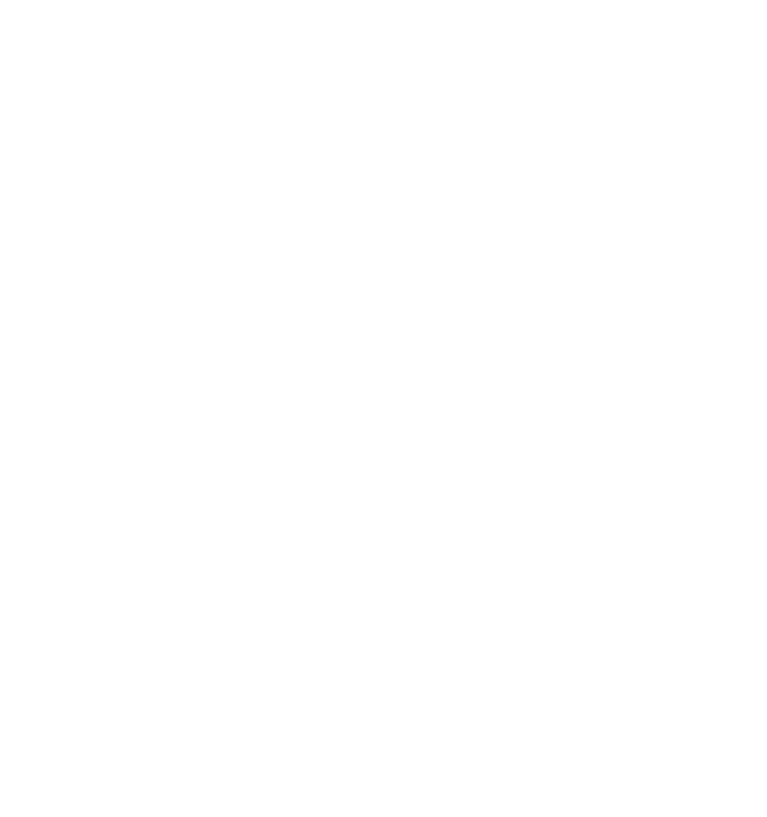
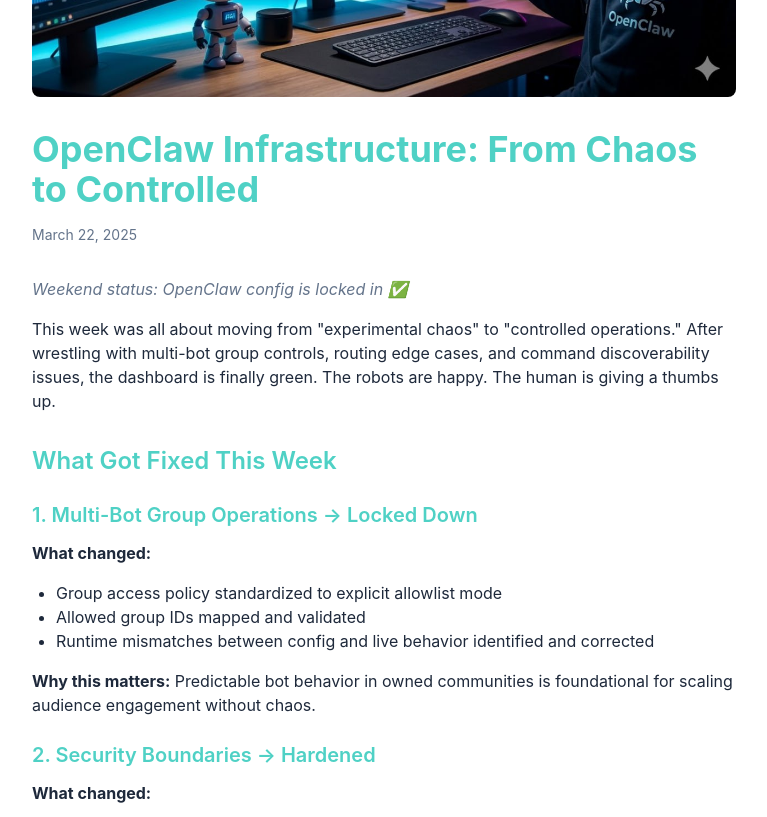
Before and after one commit to LyceumX/ian, a Next.js app: page /posts/openclaw-infrastructure-from-chaos-to-controlled in a window 1280 px wide. Shown: the part 480-1297 px from the top of the page, without its empty margins (256-1023 px from the left). Before the commit the page ends 800 px from the top, so only its background shows below. Built offline with nearby package versions, Linux system fonts and the light colour scheme.

Commit message:
Add new dev log post: OpenClaw Infrastructure: From Chaos to Controlled

```diff
--- /dev/null
+++ b/src/app/posts/openclaw-infrastructure-from-chaos-to-controlled/page.tsx
@@ -0,0 +1,186 @@
+
+import Link from "next/link";
+import Header from "../../../components/Header";
+
+export default function OpenClawInfrastructurePostPage() {
+  const categoryColor = "var(--accent)"; // Dev Log color (teal/cyan)
+
+  return (
+    <main className="min-h-screen" style={{ backgroundColor: 'var(--background)' }}>
+      {/* Header */}
+      <Header />
+
+      {/* Content */}
+      <div className="max-w-3xl mx-auto px-8 py-16">
+        <Link href="/" className="inline-block mb-8" style={{ color: categoryColor }}>
+          ← Back to Posts
+        </Link>
+
+        <article>
+          <img
+            src="/2025-03-22-openclaw-workstation.jpg"
+            alt="OpenClaw Workstation Setup"
+            className="w-full mb-8 rounded-lg"
+          />
+          <h1 className="text-4xl font-bold mb-4" style={{ color: categoryColor }}>
+            OpenClaw Infrastructure: From Chaos to Controlled
+          </h1>
+
+          <div className="text-sm mb-8" style={{ color: 'var(--text-secondary)' }}>
+            March 22, 2025
+          </div>
+
+          <div className="prose" style={{ color: 'var(--text-primary)' }}>
+            <p className="mb-4 italic" style={{ color: 'var(--text-secondary)' }}>
+              Weekend status: OpenClaw config is locked in ✅
+            </p>
+
+            <p className="mb-4">
+              This week was all about moving from "experimental chaos" to "controlled operations." After wrestling with multi-bot group controls, routing edge cases, and command discoverability issues, the dashboard is finally green. The robots are happy. The human is giving a thumbs up.
+            </p>
+
+            <h2 className="text-2xl font-semibold mt-8 mb-4" style={{ color: categoryColor }}>
+              What Got Fixed This Week
+            </h2>
+
+            <h3 className="text-xl font-semibold mt-6 mb-3" style={{ color: categoryColor }}>
+              1. Multi-Bot Group Operations → Locked Down
+            </h3>
+
+            <p className="mb-4">
+              <strong>What changed:</strong>
+            </p>
+            <ul className="list-disc ml-6 mb-4">
+              <li>Group access policy standardized to explicit allowlist mode</li>
+              <li>Allowed group IDs mapped and validated</li>
+              <li>Runtime mismatches between config and live behavior identified and corrected</li>
+            </ul>
+
+            <p className="mb-4">
+              <strong>Why this matters:</strong> Predictable bot behavior in owned communities is foundational for scaling audience engagement without chaos.
+            </p>
+
+            <h3 className="text-xl font-semibold mt-6 mb-3" style={{ color: categoryColor }}>
+              2. Security Boundaries → Hardened
+            </h3>
+
+            <p className="mb-4">
+              <strong>What changed:</strong>
+            </p>
+            <ul className="list-disc ml-6 mb-4">
+              <li>Invalid and deprecated group allow keys removed</li>
+              <li>Owner-level access rules restored correctly after config drift</li>
+              <li>Sender/group authorization logic aligned with actual OpenClaw runtime schema</li>
+            </ul>
+
+            <p className="mb-4">
+              <strong>Why this matters:</strong> Reduced operational risk while keeping control centralized — exactly what a solo operator needs when managing multiple public-facing bots.
+            </p>
+
+            <h3 className="text-xl font-semibold mt-6 mb-3" style={{ color: categoryColor }}>
+              3. Command Discoverability → Solved
+            </h3>
+
+            <p className="mb-4">
+              <strong>What changed:</strong>
+            </p>
+            <ul className="list-disc ml-6 mb-4">
+              <li>Skill-to-agent attachment corrected so commands actually surface</li>
+              <li>Telegram command registration/cache refresh forced when needed</li>
+              <li>Telegram-safe command alias strategy implemented (deep_dive) to bypass hyphen limitations</li>
+            </ul>
+
+            <p className="mb-4">
+              <strong>Why this matters:</strong> Ship bot capabilities faster with less debugging debt, increasing execution speed for experiments and offers.
+            </p>
+
+            <h3 className="text-xl font-semibold mt-6 mb-3" style={{ color: categoryColor }}>
+              4. Bot Routing Consistency → Fixed
+            </h3>
+
+            <p className="mb-4">
+              <strong>What changed:</strong>
+            </p>
+            <ul className="list-disc ml-6 mb-4">
+              <li>Telegram account binding case mismatches identified and corrected</li>
+              <li>Effective config path consistency (CLI vs service runtime) verified</li>
+            </ul>
+
+            <p className="mb-4">
+              <strong>Why this matters:</strong> Higher routing reliability means less firefighting and more time spent on growth work.
+            </p>
+
+            <h3 className="text-xl font-semibold mt-6 mb-3" style={{ color: categoryColor }}>
+              5. Group Conversation UX → Cleaned Up
+            </h3>
+
+            <p className="mb-4">
+              <strong>What changed:</strong>
+            </p>
+            <ul className="list-disc ml-6 mb-4">
+              <li>Group response behavior switched to mention-gated mode (requireMention: true across allowed groups)</li>
+              <li>Gateway restarts and post-change runtime checks confirmed policy activation</li>
+            </ul>
+
+            <p className="mb-4">
+              <strong>Why this matters:</strong> Better group experience, less message clutter, and stronger brand perception in managed communities.
+            </p>
+
+            <h2 className="text-2xl font-semibold mt-8 mb-4" style={{ color: categoryColor }}>
+              The Hidden Win: A Repeatable Debug Workflow
+            </h2>
+
+            <p className="mb-4">
+              This is the big one. I now have a practical pattern:
+            </p>
+
+            <pre className="p-4 rounded-lg mb-4" style={{ backgroundColor: 'var(--code-bg)', color: 'var(--text-primary)' }}>
+              <code className="text-sm">
+Inspect effective config → Validate schema → Restart gateway
+→ Confirm live logs → Retest behavior
+              </code>
+            </pre>
+
+            <p className="mb-4">
+              Failures are now diagnosable by reason code instead of guesswork. As a solo entrepreneur, this is leverage: faster recovery cycles, lower context switching cost, and more confidence launching automations.
+            </p>
+
+            <h2 className="text-2xl font-semibold mt-8 mb-4" style={{ color: categoryColor }}>
+              Bottom Line
+            </h2>
+
+            <p className="mb-4">
+              I'm no longer "trying bots in groups." I've built a managed multi-bot operating layer with:
+            </p>
+
+            <ul className="list-disc ml-6 mb-4">
+              <li>✅ Explicit access controls</li>
+              <li>✅ Reliable command delivery</li>
+              <li>✅ Cleaner engagement rules</li>
+              <li>✅ A proven maintenance workflow</li>
+            </ul>
+
+            <p className="mb-4">
+              This is real platform progress, not just configuration tweaks. It sets up the foundation to scale bot-led workflows with less risk and more consistency.
+            </p>
+
+            <p className="mb-4 italic" style={{ color: 'var(--text-secondary)' }}>
+              Next up: Scaling the automation layer. Stay tuned 🦾
+            </p>
+
+            <p className="text-sm mt-8" style={{ color: 'var(--text-secondary)' }}>
+              Ian Xie<br />
+              March 22, 2025<br />
+              ianfluencer.com
+            </p>
+          </div>
+        </article>
+      </div>
+
+      {/* Footer */}
+      <footer className="h-12 border-t flex items-center justify-center" style={{ borderColor: 'var(--border)', color: 'var(--text-secondary)' }}>
+        Project Ianfluencer, 2026
+      </footer>
+    </main>
+  );
+}
```
Also changed, not shown: public/2025-03-22-openclaw-workstation.jpg (added).
